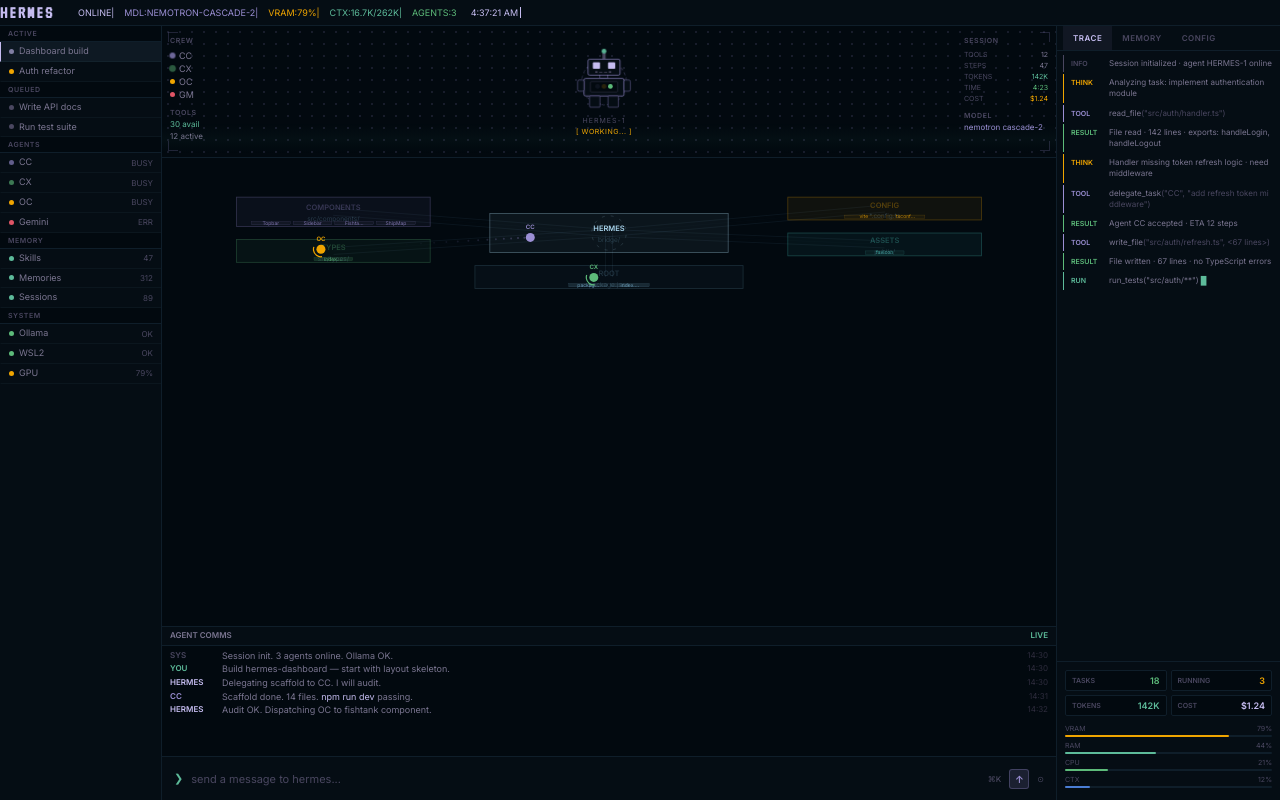
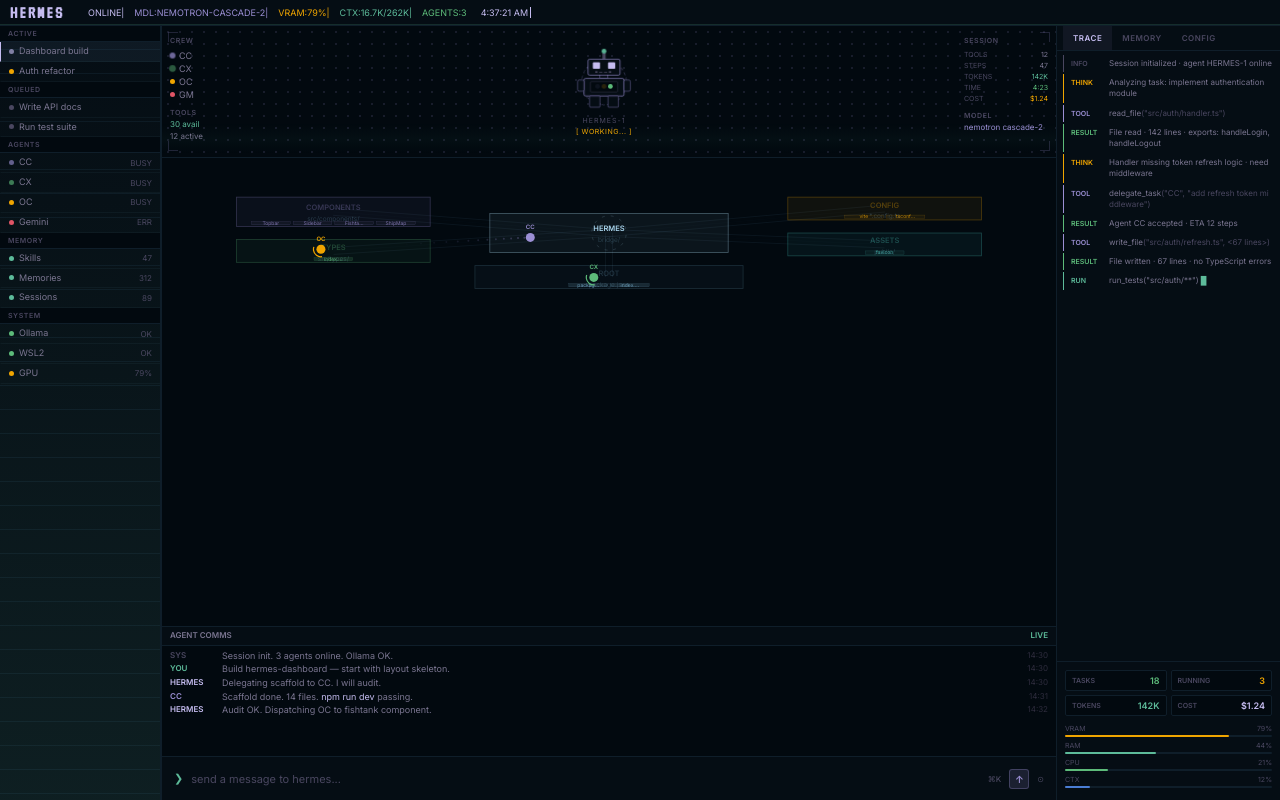
Before and after one commit to bpyFX/hermes-dashboard, a React (Vite) app: page / in a window 1280 px wide. Built offline with nearby package versions, Linux system fonts and the light colour scheme.

Commit message:
fix: restore full dashboard layout with all components

```diff
--- a/src/App.tsx
+++ b/src/App.tsx
@@ -8,41 +8,31 @@ import { TracePanel } from './components/TracePanel'
 
 function App() {
   return (
-    <div style={{
-      width: '100%',
-      height: '100%',
-      background: 'var(--bg)',
-      display: 'flex',
-      flexDirection: 'column',
-      overflow: 'hidden',
-    }}>
-      <div style={{ flexShrink: 0, height: 26 }}>
+    <div className="app-shell">
+      <div className="app-topbar">
         <Topbar />
       </div>
-      <div style={{
-        display: 'grid',
-        gridTemplateColumns: '162px 1fr 224px',
-        flex: 1,
-        minHeight: 0,
-        width: '100%',
-        overflow: 'hidden',
-      }}>
-        <Sidebar />
-        <div style={{ display: 'flex', flexDirection: 'column', minHeight: 0, minWidth: 0 }}>
-          <div style={{ flexShrink: 0, height: 132 }}>
+      <div className="app-body">
+        <div className="app-sidebar">
+          <Sidebar />
+        </div>
+        <div className="app-center">
+          <div className="app-fishtank">
             <Fishtank />
           </div>
-          <div style={{ flex: 1, minHeight: 0 }}>
+          <div className="app-shipmap">
             <ShipMap />
           </div>
-          <div style={{ flexShrink: 0, height: 130 }}>
+          <div className="app-commslog">
             <CommsLog />
           </div>
-          <div style={{ flexShrink: 0, height: 44 }}>
+          <div className="app-inputbar">
             <InputBar />
           </div>
         </div>
-        <TracePanel />
+        <div className="app-tracepanel">
+          <TracePanel />
+        </div>
       </div>
     </div>
   )
--- a/src/index.css
+++ b/src/index.css
@@ -35,9 +35,16 @@
   padding: 0;
 }
 
-html, body {
+html,
+body,
+#root {
   width: 100%;
   height: 100%;
+  min-width: 100%;
+  min-height: 100%;
+}
+
+html, body {
   overflow: hidden;
   background: var(--bg);
   font-family: 'Inter', sans-serif;
@@ -45,9 +52,120 @@ html, body {
   color: var(--c);
 }
 
+body {
+  min-width: 100vw;
+  min-height: 100vh;
+}
+
 #root {
   width: 100vw;
   height: 100vh;
+  min-width: 100vw;
+  min-height: 100vh;
+  position: fixed;
+  inset: 0;
   display: flex;
   flex-direction: column;
+  overflow: hidden;
 }
+
+.app-shell {
+  width: 100%;
+  height: 100%;
+  display: grid;
+  grid-template-rows: 26px minmax(0, 1fr);
+  overflow: hidden;
+  background: var(--bg);
+}
+
+.app-topbar {
+  height: 26px;
+  min-width: 0;
+  min-height: 0;
+  overflow: hidden;
+  position: relative;
+  z-index: 2;
+  background: var(--bg2);
+  border-bottom: 1px solid var(--border);
+}
+
+.app-topbar > .topbar {
+  width: 100%;
+  height: 100%;
+  display: flex;
+  align-items: center;
+  padding: 0 10px;
+  background:
+    linear-gradient(180deg, #050d14, var(--bg2));
+  border-bottom: 1px solid var(--border);
+  box-shadow: inset 0 -1px 0 rgba(93, 187, 154, 0.18);
+}
+
+.app-body {
+  min-width: 0;
+  min-height: 0;
+  height: 100%;
+  display: grid;
+  grid-template-columns: 162px minmax(0, 1fr) 224px;
+  overflow: hidden;
+}
+
+.app-sidebar {
+  min-width: 0;
+  min-height: 0;
+  overflow: hidden;
+  position: relative;
+  z-index: 1;
+  background: var(--bg2);
+  border-right: 1px solid var(--border);
+}
+
+.app-sidebar > .sidebar {
+  width: 100%;
+  height: 100%;
+  display: block;
+  background:
+    linear-gradient(180deg, transparent, rgba(93, 187, 154, 0.1)),
+    repeating-linear-gradient(
+      180deg,
+      transparent 0,
+      transparent 23px,
+      rgba(15, 30, 42, 0.7) 23px,
+      rgba(15, 30, 42, 0.7) 24px
+    );
+}
+
+.app-center {
+  min-width: 0;
+  min-height: 0;
+  display: flex;
+  flex-direction: column;
+  overflow: hidden;
+}
+
+.app-fishtank {
+  flex: 0 0 132px;
+  min-height: 132px;
+}
+
+.app-shipmap {
+  flex: 1 1 auto;
+  min-width: 0;
+  min-height: 0;
+}
+
+.app-commslog {
+  flex: 0 0 130px;
+  min-height: 130px;
+}
+
+.app-inputbar {
+  flex: 0 0 44px;
+  min-height: 44px;
+}
+
+.app-tracepanel {
+  min-width: 0;
+  min-height: 0;
+  overflow: hidden;
+}
```
